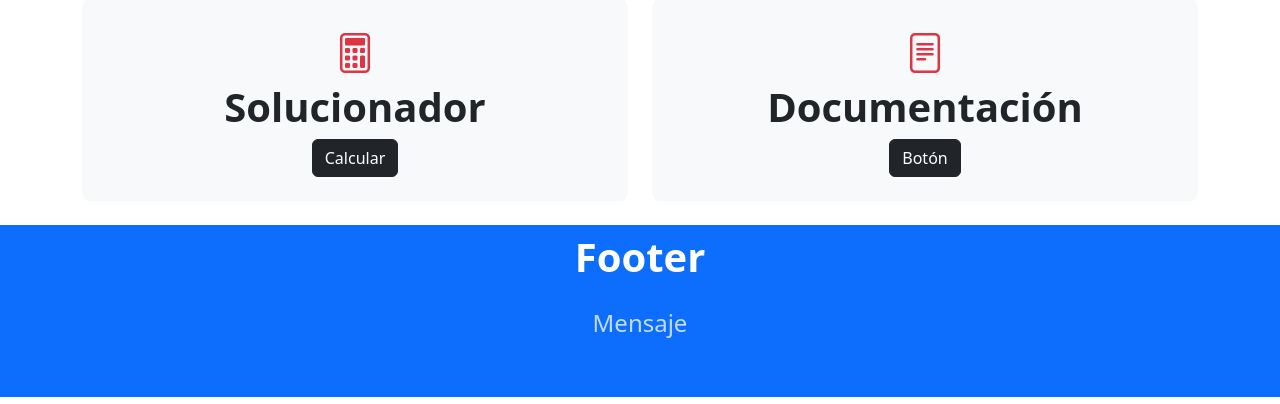
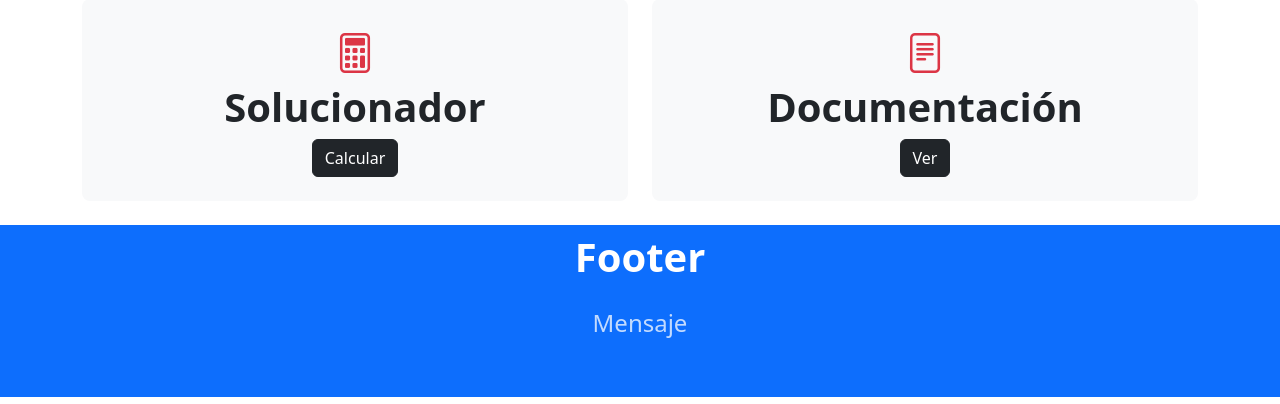
Before and after one commit to Jairo0610/ANS-Project, a Django app: page /inicio/ in a window 1280 px wide. Shown: the part 396-800 px from the top of the page. Run offline with Django 5.2, Linux system fonts and the light colour scheme.

Commit message:
Update inicio.html

```diff
--- a/ANSProject/Usuarios/templates/inicio.html
+++ b/ANSProject/Usuarios/templates/inicio.html
@@ -40,7 +40,7 @@
                   <div class="text-center p-4 rounded-3 bg-light">
                     <i class="bi bi-file-text fs-1 text-danger mb-3"></i>
                     <h3 class="display-6 fw-bold">Documentación</h3>
-                    <a href="{% url 'doc' %}" class="btn btn-dark">Botón</a>
+                    <a href="{% url 'doc' %}" class="btn btn-dark">Ver</a>
                   </div>
                 </div>
                 {% if user.is_authenticated %}
```
